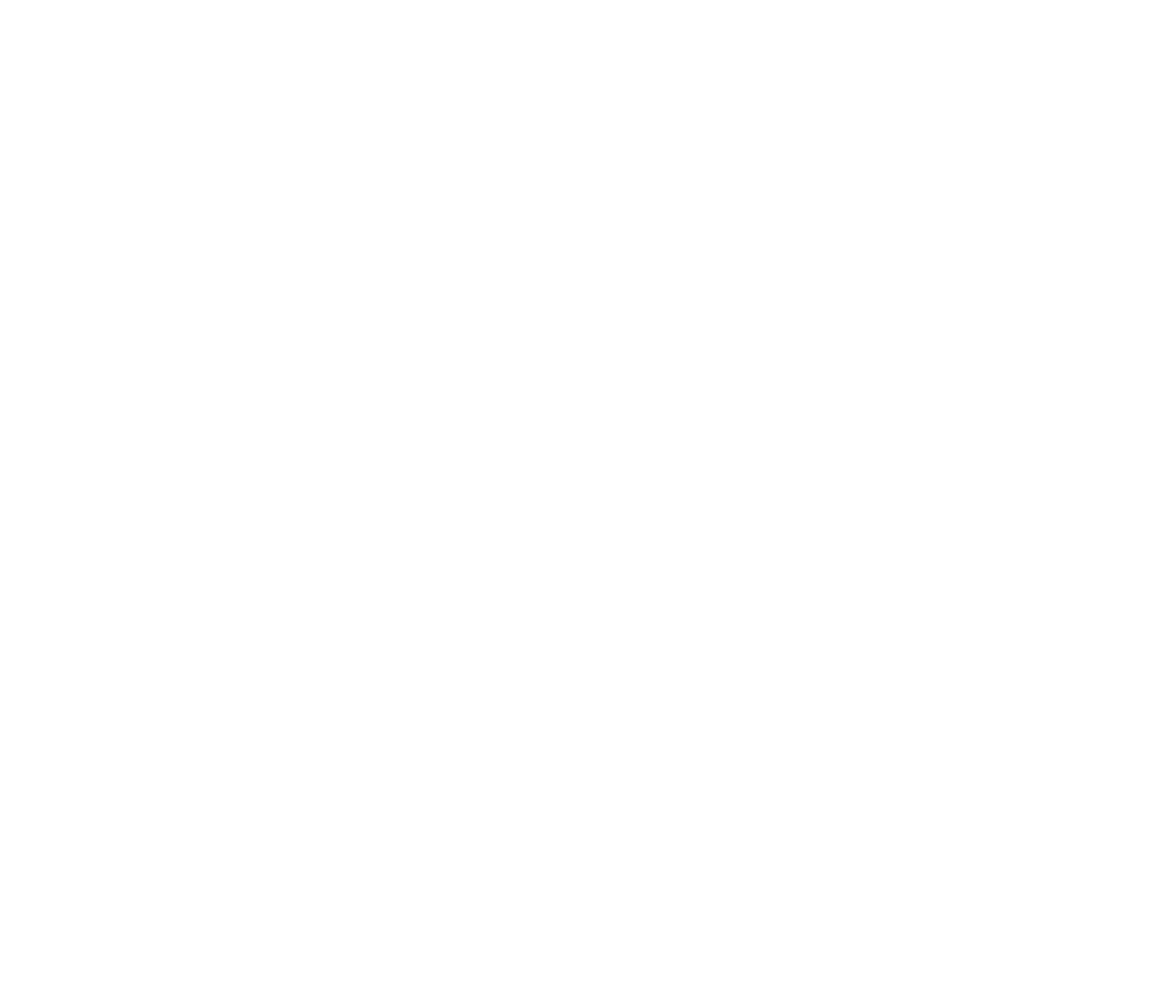
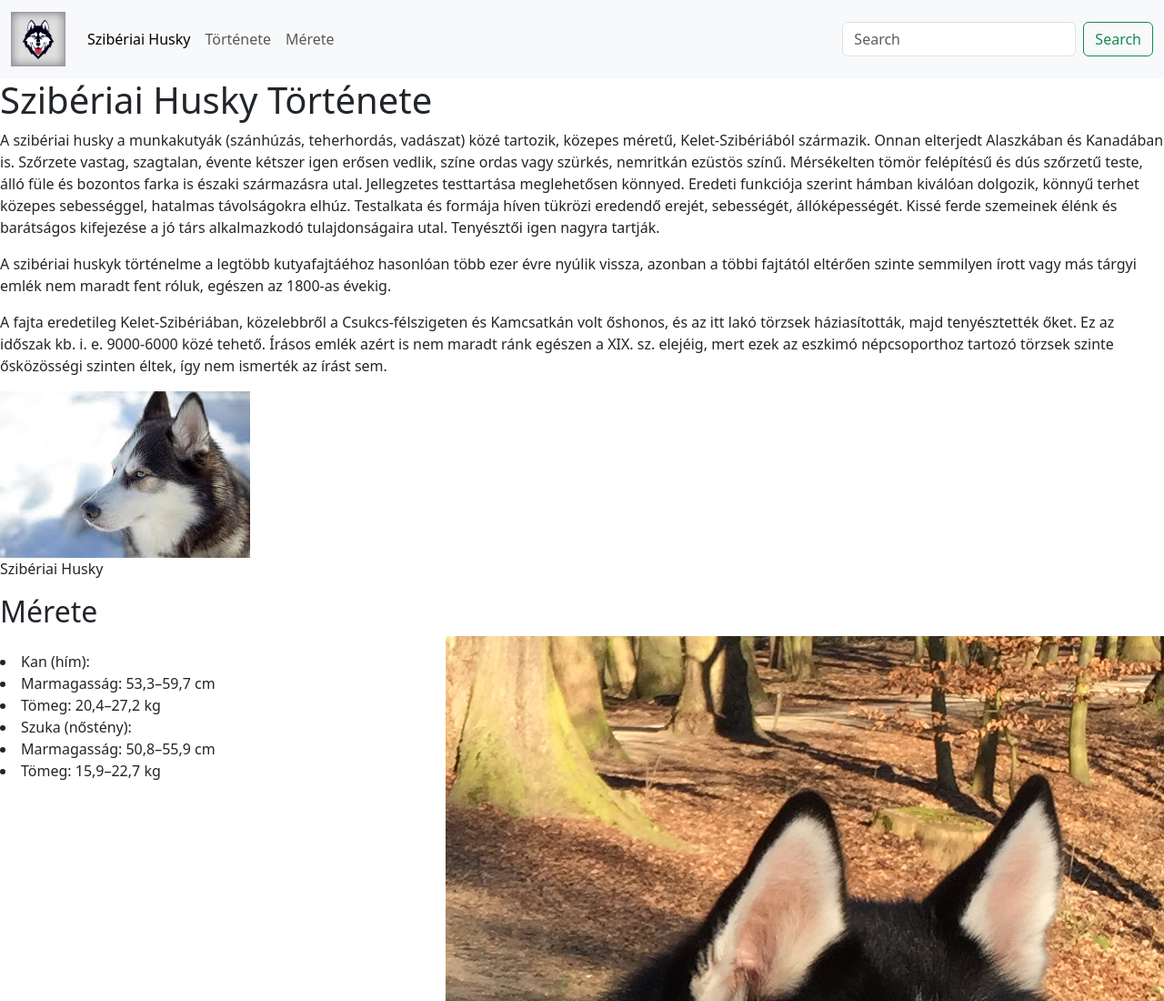
Before and after one commit to GunGunPhelios/oraimunka, a plain HTML site: page index.html in a window 1280 px wide. Shown: the top 1100 px of the page at 91% size. Before the commit the page ends 800 px from the top, so only its background shows below. Drawn offline with nearby package versions, Linux system fonts and the light colour scheme.

Commit message:
Add files via upload

```diff
--- a/index.html
+++ b/index.html
@@ -1,13 +1,100 @@
-<!DOCTYPE html>
-<html lang="en">
-<head>
-    <meta charset="UTF-8">
-    <meta name="viewport" content="width=device-width, initial-scale=1.0">
-    <title>első html weboldal
-    </title>
+<!doctype html>
+<html lang="hu">
+  <head>
+    <meta charset="utf-8">
+    <meta name="viewport" content="width=device-width, initial-scale=1">
+    <title>Bootstrap demo</title>
+    <link href="https://cdn.jsdelivr.net/npm/bootstrap@5.3.3/dist/css/bootstrap.min.css" rel="stylesheet" integrity="sha384-QWTKZyjpPEjISv5WaRU9OFeRpok6YctnYmDr5pNlyT2bRjXh0JMhjY6hW+ALEwIH" crossorigin="anonymous">
+  </head>
+  <body>
 
-</head>
-<body>
+    <script src="https://cdn.jsdelivr.net/npm/bootstrap@5.3.3/dist/js/bootstrap.bundle.min.js" integrity="sha384-YvpcrYf0tY3lHB60NNkmXc5s9fDVZLESaAA55NDzOxhy9GkcIdslK1eN7N6jIeHz" crossorigin="anonymous"></script>
 
-</body>
+
+  </head>
+    <header>
+    <nav class="navbar navbar-expand-lg bg-body-tertiary">
+        <div class="container-fluid">
+          <a class="navbar-brand" href="#"> <img src="husky logo.jpg" alt="husky" style="width: 60px;">
+          </a>
+          <button class="navbar-toggler" type="button" data-bs-toggle="collapse" data-bs-target="#navbarSupportedContent" aria-controls="navbarSupportedContent" aria-expanded="false" aria-label="Toggle navigation">
+            <span class="navbar-toggler-icon"></span>
+          </button>
+          <div class="collapse navbar-collapse" id="navbarSupportedContent">
+            <ul class="navbar-nav me-auto mb-2 mb-lg-0">
+              <li class="nav-item">
+                <a class="nav-link active" aria-current="page" href="#">Szibériai Husky</a>
+              </li>
+              <li class="nav-item">
+                <Története class="nav-link" href="#">Története </a>
+              </li>
+
+              <li class="nav-item">
+                <a class="nav-link " aria-disabled="true">Mérete</a>
+              </li>
+            </ul>
+            <form class="d-flex" role="search">
+              <input class="form-control me-2" type="search" placeholder="Search" aria-label="Search">
+              <button class="btn btn-outline-success" type="submit">Search</button>
+            </form>
+          </div>
+        </div>
+      </nav>
+    </header>
+    <main>
+        <section>
+            <h1>
+                Szibériai Husky Története
+
+            </h1>
+            <div class="row">
+                <div class="col">
+                    <p>A szibériai husky a munkakutyák (szánhúzás, teherhordás, vadászat) közé tartozik, közepes méretű, Kelet-Szibériából származik. Onnan elterjedt Alaszkában és Kanadában is. Szőrzete vastag, szagtalan, évente kétszer igen erősen vedlik, színe ordas vagy szürkés, nemritkán ezüstös színű. Mérsékelten tömör felépítésű és dús szőrzetű teste,
+                       álló füle és bozontos farka is északi származásra utal. Jellegzetes testtartása meglehetősen könnyed.
+                        Eredeti funkciója szerint hámban kiválóan dolgozik, könnyű terhet közepes sebességgel, hatalmas távolságokra elhúz.
+                        Testalkata és formája híven tükrözi eredendő erejét, sebességét, állóképességét.
+                         Kissé ferde szemeinek élénk és barátságos kifejezése a jó társ alkalmazkodó tulajdonságaira utal.
+                          Tenyésztői igen nagyra tartják.</p>
+                          <p>A szibériai huskyk történelme a legtöbb kutyafajtáéhoz hasonlóan több ezer évre nyúlik vissza,
+                              azonban a többi fajtától eltérően szinte semmilyen írott vagy más tárgyi emlék nem maradt fent róluk,
+                              egészen az 1800-as évekig.</p>
+                         <p>
+                          A fajta eredetileg Kelet-Szibériában, közelebbről a Csukcs-félszigeten és Kamcsatkán volt őshonos,
+                           és az itt lakó törzsek háziasították, majd tenyésztették őket.
+                           Ez az időszak kb. i. e. 9000-6000 közé tehető.
+                            Írásos emlék azért is nem maradt ránk egészen a XIX. sz. elejéig,
+                            mert ezek az eszkimó népcsoporthoz tartozó törzsek szinte ősközösségi szinten éltek,
+                            így nem ismerték az írást sem.</p>
+                            <figure>
+                              <img src="tyutya.jpg" alt="">
+                              <figcaption>
+                                Szibériai Husky
+
+                              </figcaption>
+                            </figure>
+                </div>
+            </div>
+                </section>
+                <section>
+                  <h2> Mérete</h2>
+                  <div class="row">
+                    <div class="col">
+                      <ul></ul>
+                     <li>Kan (hím):</li>
+                     <li>Marmagasság: 53,3–59,7 cm</li>
+                      <li>Tömeg: 20,4–27,2 kg </li>
+                      <li>Szuka (nőstény):</li>
+                     <li> Marmagasság: 50,8–55,9 cm </li>
+                     <li> Tömeg: 15,9–22,7 kg </li>
+                      </ul>
+                    </div>
+                    <div class="col">
+                      <img src="bombasticsideeye.jpg" alt="bomba" class="bombasticsideeye">
+                    </div>
+                  </div>
+                </section>
+    </main>
+  </body>
+  <script src="https://cdn.jsdelivr.net/npm/@popperjs/core@2.11.8/dist/umd/popper.min.js" integrity="sha384-I7E8VVD/ismYTF4hNIPjVp/Zjvgyol6VFvRkX/vR+Vc4jQkC+hVqc2pM8ODewa9r" crossorigin="anonymous"></script>
+<script src="https://cdn.jsdelivr.net/npm/bootstrap@5.3.3/dist/js/bootstrap.min.js" integrity="sha384-0pUGZvbkm6XF6gxjEnlmuGrJXVbNuzT9qBBavbLwCsOGabYfZo0T0to5eqruptLy" crossorigin="anonymous"></script>
 </html>
--- /dev/null
+++ b/stylish.css
@@ -0,0 +1,30 @@
+body{
+    background-image: url(gugya.jpg);
+    background-repeat: no-repeat;
+    background-size: cover;
+    color: white;
+}
+
+
+section {
+    background-color: rgba(237,233,253,0.5);
+    border-radius: 20px;
+    padding: 10px;
+    margin-top: 20px;
+}figure{
+    text-align: center;
+}
+h1
+h2{
+    text-align: center;
+
+}
+p{
+    text-align: justify;
+}
+
+.bombasticsideeye{
+    width: 200px;
+    margin: auto;
+    text-align: center;
+}
```
Also changed, not shown: bombasticsideeye.jpg (added), gugya.jpg (added), husky logo.jpg (added), istockphoto-1029650928-612x612.jpg (added), tyutya.jpg (added).
